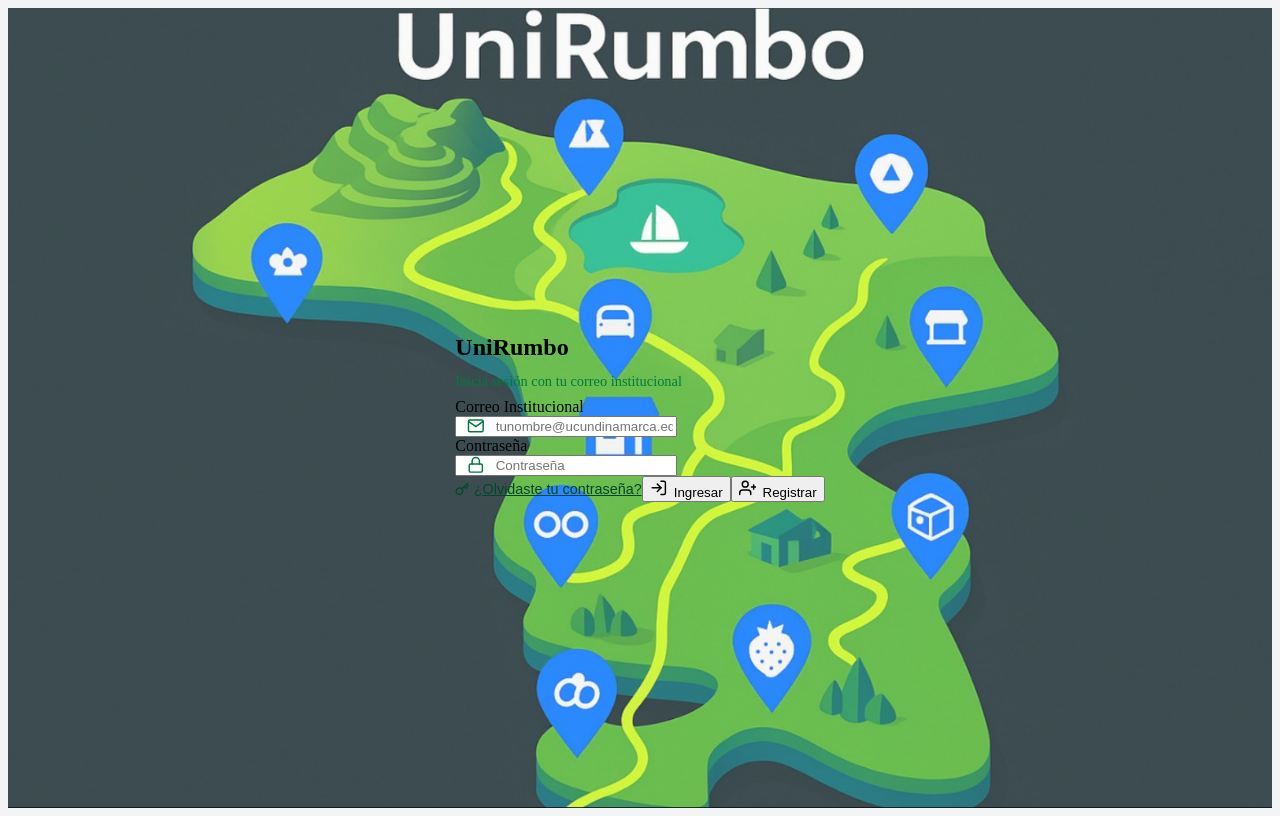
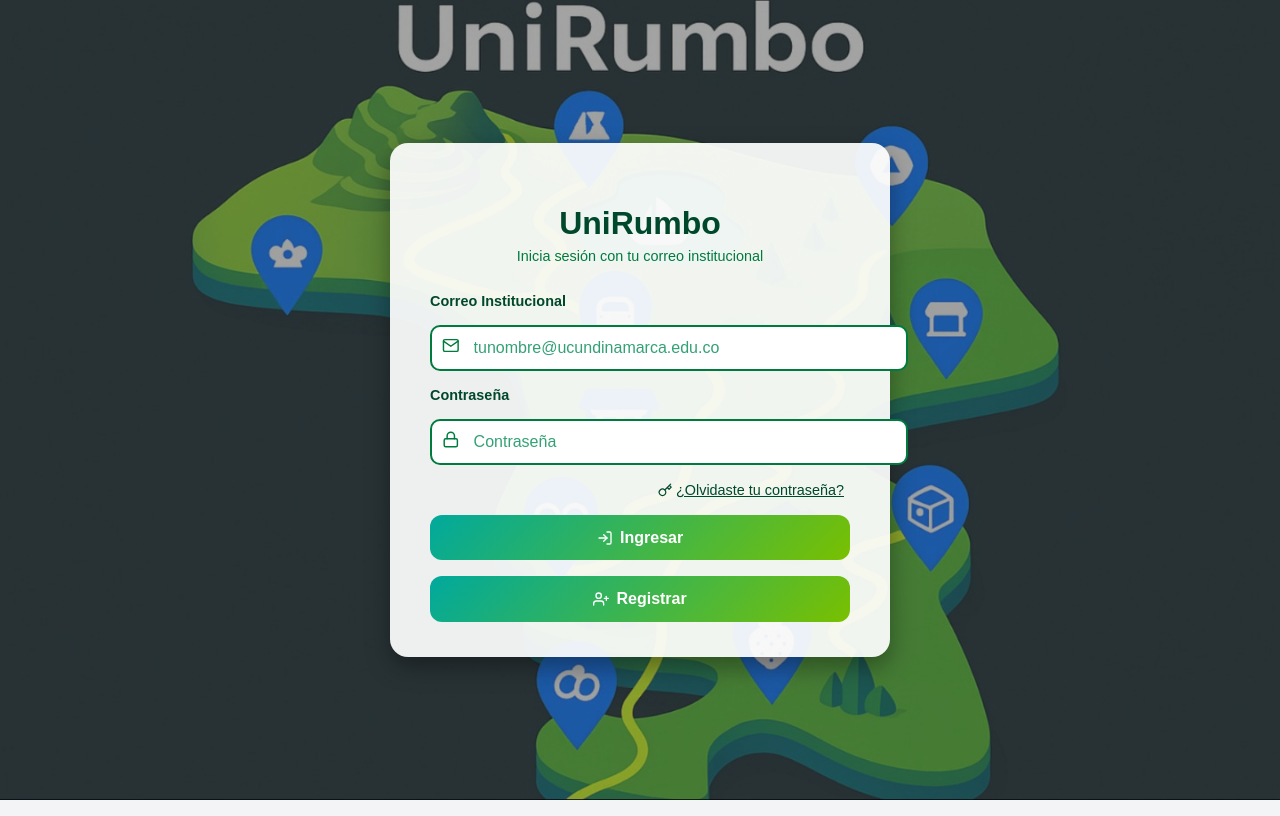
Before and after one commit to SorathDem/FrontUniRumbo, a React (Vite) app: page /login in a window 1280 px wide. Built offline with nearby package versions, Linux system fonts and the light colour scheme.

Commit message:
Add files via upload

```diff
--- a/src/styles/Auth.css
+++ b/src/styles/Auth.css
@@ -1,91 +1,204 @@
-/* Subtítulo debajo del título del login */
-.auth-subtitle {
-  font-size: 0.9rem;
-  color: #007B3E; /* Verde intermedio */
-  margin-top: -0.5rem;
-  margin-bottom: 0.5rem;
+/* ===========================
+   CONFIGURACIÓN GENERAL
+   =========================== */
+html, body {
+  margin: 0;
+  padding: 0;
+  height: 100%;
+  font-family: "Poppins", sans-serif;
 }
 
-/* Mensaje de error en el login */
-.auth-error {
+/* Fondo con imagen para Login y Registro */
+.auth-container {
+  min-height: 100vh;
   width: 100%;
-  text-align: left;
-  font-size: 0.85rem;
-  background: rgba(239, 68, 68, 0.08);
-  border-left: 3px solid #ef4444;
-  color: #7f1d1d;
-  padding: 0.5rem 0.75rem;
-  border-radius: 8px;
-  box-sizing: border-box;
+  display: flex;
+  justify-content: center;
+  align-items: center;
+
+  background: url("../img/unirumbo.jpg") no-repeat center center/cover;
+
+  position: relative;
 }
 
-/* Grupo de input con icono a la izquierda */
+/* Capa de oscurecimiento */
+.auth-container::after {
+  content: "";
+  position: absolute;
+  inset: 0;
+  background-color: rgba(0, 0, 0, 0.35);
+}
+
+/* ===========================
+   FORMULARIO PRINCIPAL
+   =========================== */
+.auth-form {
+  position: relative;
+  z-index: 2;
+
+  background: rgba(255, 255, 255, 0.92);
+  padding: 2.2rem 2.5rem;
+  border-radius: 18px;
+  width: 100%;
+  max-width: 420px;
+
+  display: flex;
+  flex-direction: column;
+  gap: 1rem;
+
+  box-shadow: 0px 10px 25px rgba(0, 0, 0, 0.35);
+  animation: fadeIn 0.5s ease;
+}
+
+/* Animación suave */
+@keyframes fadeIn {
+  from { opacity: 0; transform: translateY(20px); }
+  to { opacity: 1; transform: translateY(0); }
+}
+
+/* ===========================
+   TÍTULOS & SUBTÍTULOS
+   =========================== */
+.auth-title {
+  font-size: 2rem;
+  margin-bottom: -0.2rem;
+  font-weight: 700;
+  color: #00482B;
+  text-align: center;
+}
+
+.auth-subtitle {
+  text-align: center;
+  font-size: 0.9rem;
+  color: #007B3E;
+  margin-top: -0.4rem;
+  margin-bottom: 0.8rem;
+}
+
+/* ===========================
+   INPUTS CON ICONOS
+   =========================== */
+label {
+  font-size: 0.9rem;
+  font-weight: 600;
+  color: #00482B;
+  text-align: left;
+}
+
 .input-group {
   position: relative;
-  display: flex;
-  align-items: center;
   width: 100%;
-  box-sizing: border-box;
 }
 
 .input-group .input-icon {
   position: absolute;
   left: 0.75rem;
-  font-size: 1.1rem;
-  color: #007B3E; /* Verde intermedio */
-  pointer-events: none;
-  display: flex;
-  align-items: center;
-  justify-content: center;
-}
-
-/* Aumentamos el padding-left para no tapar el icono */
-.input-group input {
-  padding-left: 2.4rem;
-}
-
-/* Iconos dentro de los botones */
-.auth-button .btn-icon {
-  margin-right: 0.4rem;
+  top: 50%;
+  transform: translateY(-50%);
+  color: #007B3E;
   font-size: 1.1rem;
 }
 
-/* Botón tipo enlace para "Olvidé mi contraseña" */
+.input-group input,
+.input-group select {
+  width: 100%;
+  padding: 0.75rem;
+  padding-left: 2.6rem;
+  border-radius: 10px;
+  border: 2px solid #007B3E;
+  font-size: 1rem;
+  color: #00482B;
+  background-color: #ffffff;
+
+  transition: all 0.25s ease;
+}
+
+.input-group input:focus,
+.input-group select:focus {
+  outline: none;
+  border-color: #79C000;
+  box-shadow: 0 0 0 3px rgba(121, 192, 0, 0.25);
+}
+
+input::placeholder {
+  color: #008a52cc;
+}
+
+/* ===========================
+   MENSAJE DE ERROR
+   =========================== */
+.auth-error {
+  background: rgba(239, 68, 68, 0.12);
+  padding: 0.6rem;
+  border-left: 4px solid #e11d48;
+  border-radius: 6px;
+  color: #7f1d1d;
+  font-size: 0.85rem;
+}
+
+/* ===========================
+   BOTONES
+   =========================== */
+.auth-button {
+  background: linear-gradient(135deg, #00a99d, #79c000);
+  color: white;
+
+  padding: 0.85rem;
+  border: none;
+  border-radius: 12px;
+  font-size: 1rem;
+  font-weight: 700;
+  cursor: pointer;
+
+  display: flex;
+  justify-content: center;
+  align-items: center;
+  gap: 0.45rem;
+
+  transition: transform 0.15s ease, box-shadow 0.2s ease;
+}
+
+.auth-button:hover {
+  transform: translateY(-2px);
+  box-shadow: 0px 10px 20px rgba(0, 169, 157, 0.3);
+}
+
+.auth-button.secondary {
+  background-color: #00482B;
+}
+
+.auth-button.secondary:hover {
+  background-color: #007B3E;
+}
+
+/* Botón tipo enlace */
 .link-button {
   background: transparent;
   border: none;
-  color: #00482B; /* Verde oscuro */
+  color: #00482B;
   font-size: 0.9rem;
   cursor: pointer;
   text-decoration: underline;
-  display: inline-flex;
+  align-self: flex-end;
+
+  display: flex;
   align-items: center;
   gap: 0.25rem;
-  align-self: flex-end;
-  margin-top: -0.3rem;
-  margin-bottom: 0.3rem;
-  padding: 0;
 }
 
 .link-button:hover {
-  color: #007B3E; /* Verde intermedio */
+  color: #007B3E;
 }
 
-.auth-container {
-  min-height: 100vh;
-  display: flex;
-  justify-content: center;
-  align-items: center;
-  background: url("../img/unirumbo.jpg") no-repeat center center/cover;
-  position: relative;
+/* ===========================
+   RESPONSIVE
+   =========================== */
+@media (max-width: 480px) {
+  .auth-form {
+    padding: 1.8rem 1.3rem;
+  }
+
+  .auth-title {
+    font-size: 1.6rem;
+  }
 }
-
-/* Para que los selects también respeten el espacio del icono */
-.input-group select {
-  padding-left: 2.4rem;
-}
-
-/* Opcional: que el texto del placeholder/option por defecto tenga el mismo tono */
-.auth-form select {
-  color: #00482B;
-}
```
